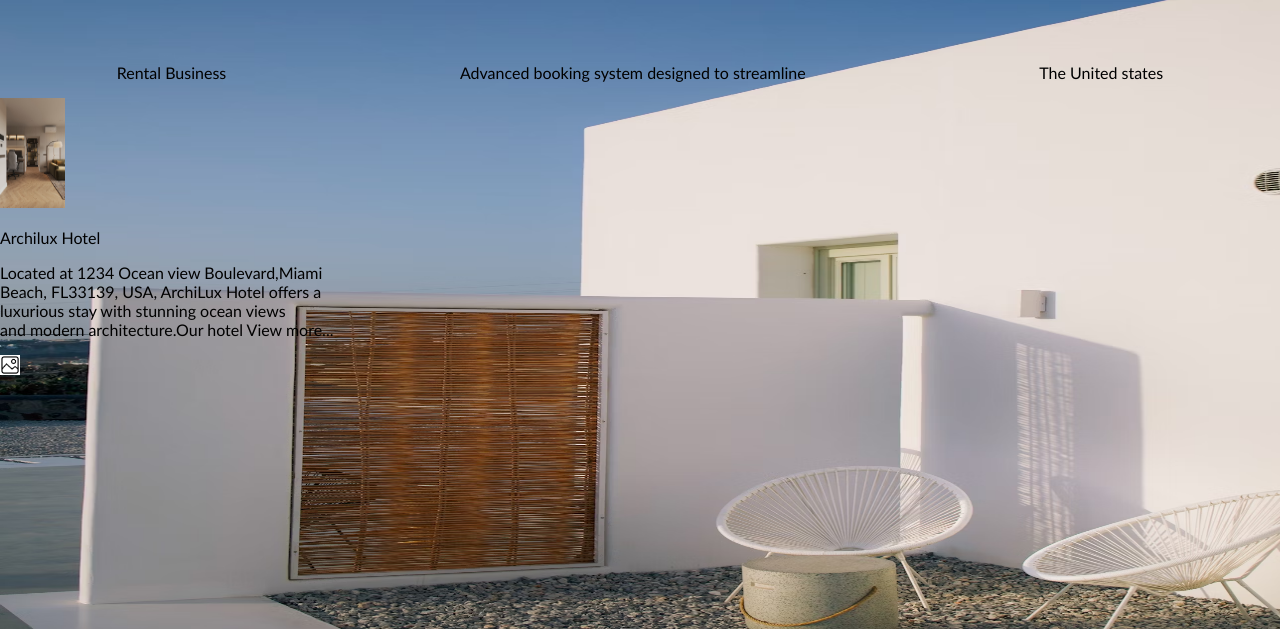
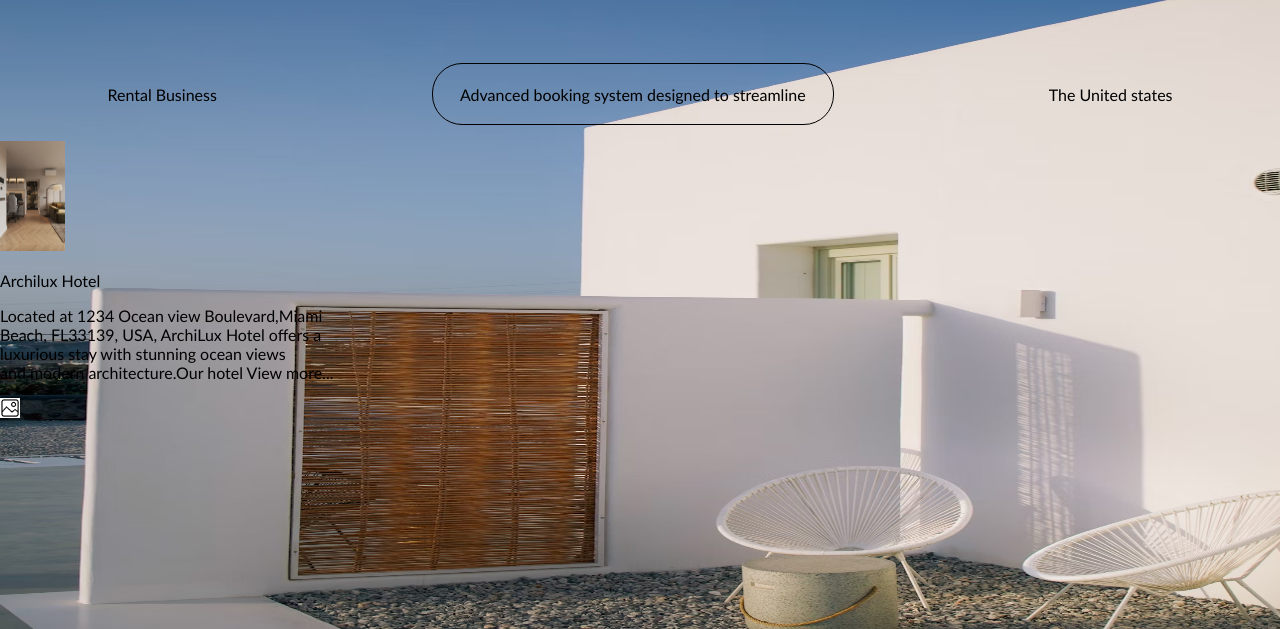
Before and after one commit to GeekJulia/Rent_Planner, a plain HTML site: page index.html in a window 1280 px wide. Shown: the part 171-800 px from the top of the page. Drawn offline with Linux system fonts and the light colour scheme.

Commit message:
Added curve around booking

```diff
--- a/styles.css
+++ b/styles.css
@@ -24,3 +24,15 @@ p{
     align-items: center;
     margin-top: 50px;
 }
+#bookingSystem{
+    width: 400px;
+    height:60px;
+    border-style: solid;
+    border-color: black;
+    display: flex;
+    justify-content: center;
+    align-items: center;
+    text-align: center;
+    border-width: 0.5px;
+    border-radius: 30px;
+}
```
